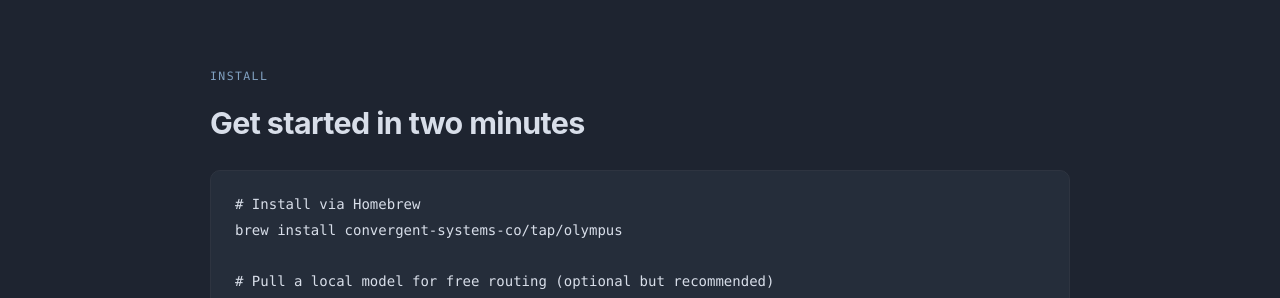
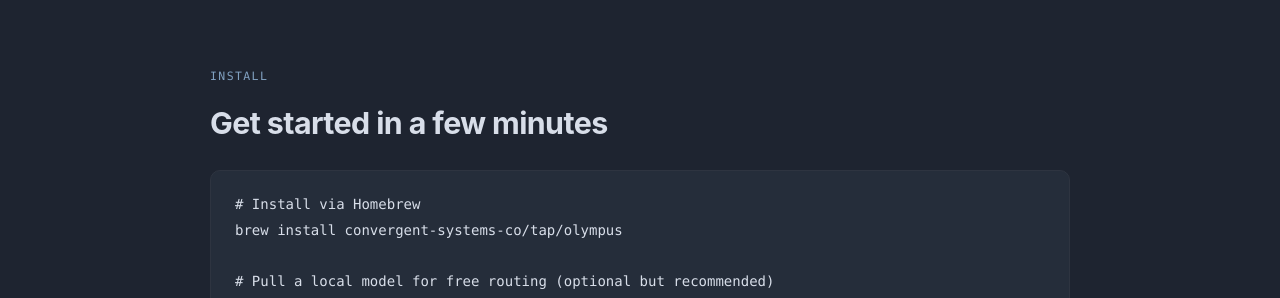
Before and after one commit to convergent-systems-co/olympus, a Jekyll site: the page built from docs/index.md, in a window 1280 px wide and 900 px high, scrolled down 10250 px. Shown: the part 155-453 px from the top of the window. Built offline with Jekyll 4.4.1, drawn with Linux system fonts in a browser that asks for light colours.

Commit message:
Update install heading: "two minutes" → "a few minutes"
Downloading the ollama model can take longer than two minutes.

Co-Authored-By: Claude Opus 4.6 <noreply@anthropic.com>

```diff
--- a/docs/index.md
+++ b/docs/index.md
@@ -522,7 +522,7 @@ olympus providers add my-provider \
 <section class="install-section" id="install">
   <div class="section-inner">
     <div class="section-label">Install</div>
-    <h2>Get started in two minutes</h2>
+    <h2>Get started in a few minutes</h2>
 
     <pre><code class="language-bash"># Install via Homebrew
 brew install convergent-systems-co/tap/olympus
```
